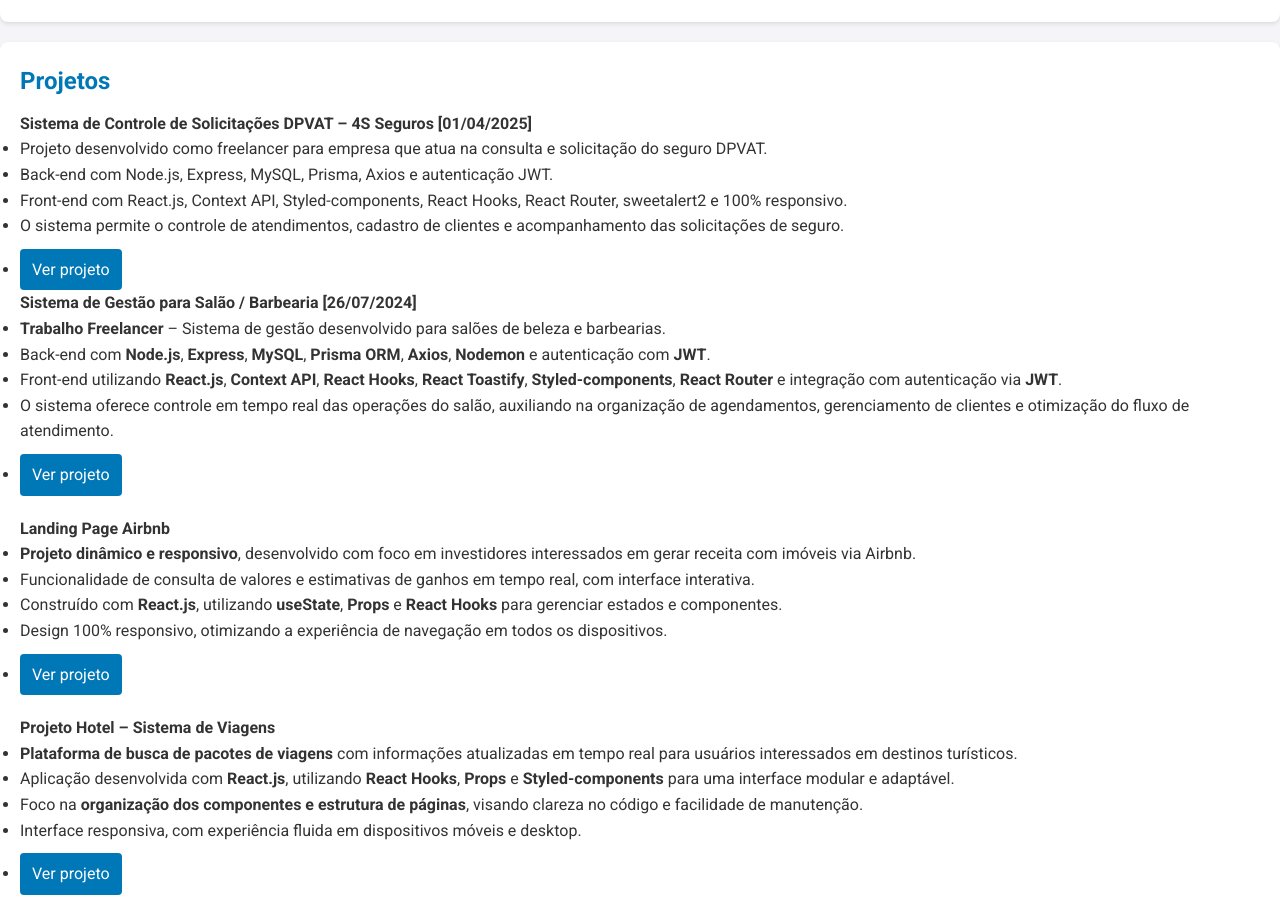
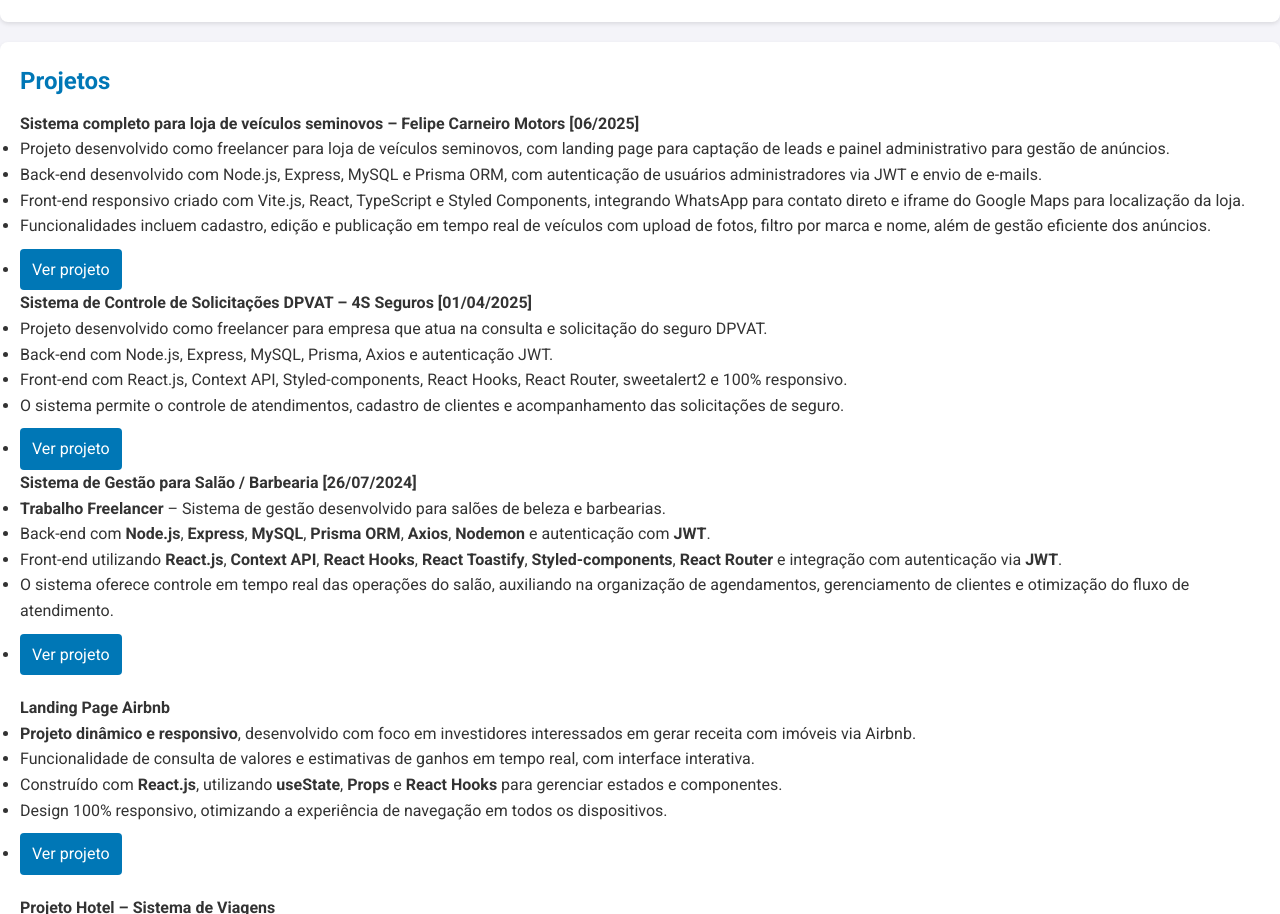
Before and after one commit to adryeldeev/curriculo2, a website: page index.html in a window 1280 px wide. Shown: the part 801-1715 px from the top of the page. Drawn offline with Linux system fonts and the light colour scheme.

Commit message:
adicionando mais um projeto

```diff
--- a/index.html
+++ b/index.html
@@ -49,6 +49,20 @@
       <section class="section">
         <h2 class="section__title">Projetos</h2>
         <div class="project">
+        <strong>Sistema completo para loja de veículos seminovos – Felipe Carneiro Motors [06/2025]</strong>
+<div class="div_experiencias">
+  <ul>
+    <li><span>Projeto desenvolvido como freelancer para loja de veículos seminovos, com landing page para captação de leads e painel administrativo para gestão de anúncios.</span></li>
+    <li><span>Back-end desenvolvido com Node.js, Express, MySQL e Prisma ORM, com autenticação de usuários administradores via JWT e envio de e-mails.</span></li>
+    <li><span>Front-end responsivo criado com Vite.js, React, TypeScript e Styled Components, integrando WhatsApp para contato direto e iframe do Google Maps para localização da loja.</span></li>
+    <li><span>Funcionalidades incluem cadastro, edição e publicação em tempo real de veículos com upload de fotos, filtro por marca e nome, além de gestão eficiente dos anúncios.</span></li>
+    <li>
+      <a href="https://felipecarneiromotors.com.br/" target="_blank" rel="noopener noreferrer">
+        Ver projeto
+      </a>
+    </li>
+  </ul>
+</div>
           <strong>Sistema de Controle de Solicitações DPVAT – 4S Seguros [01/04/2025]</strong>
           <div class="div_experiencias">
             <ul>
```
